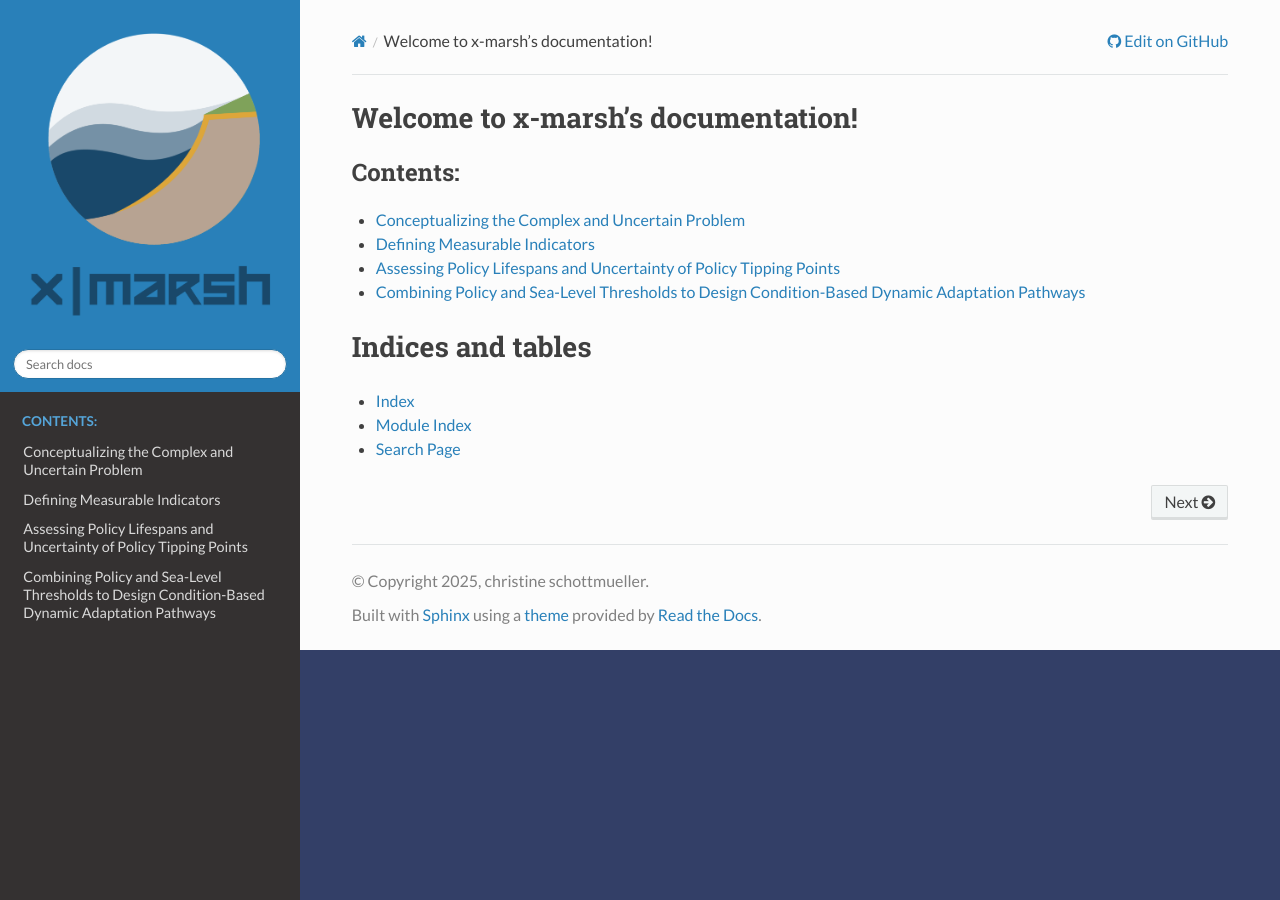
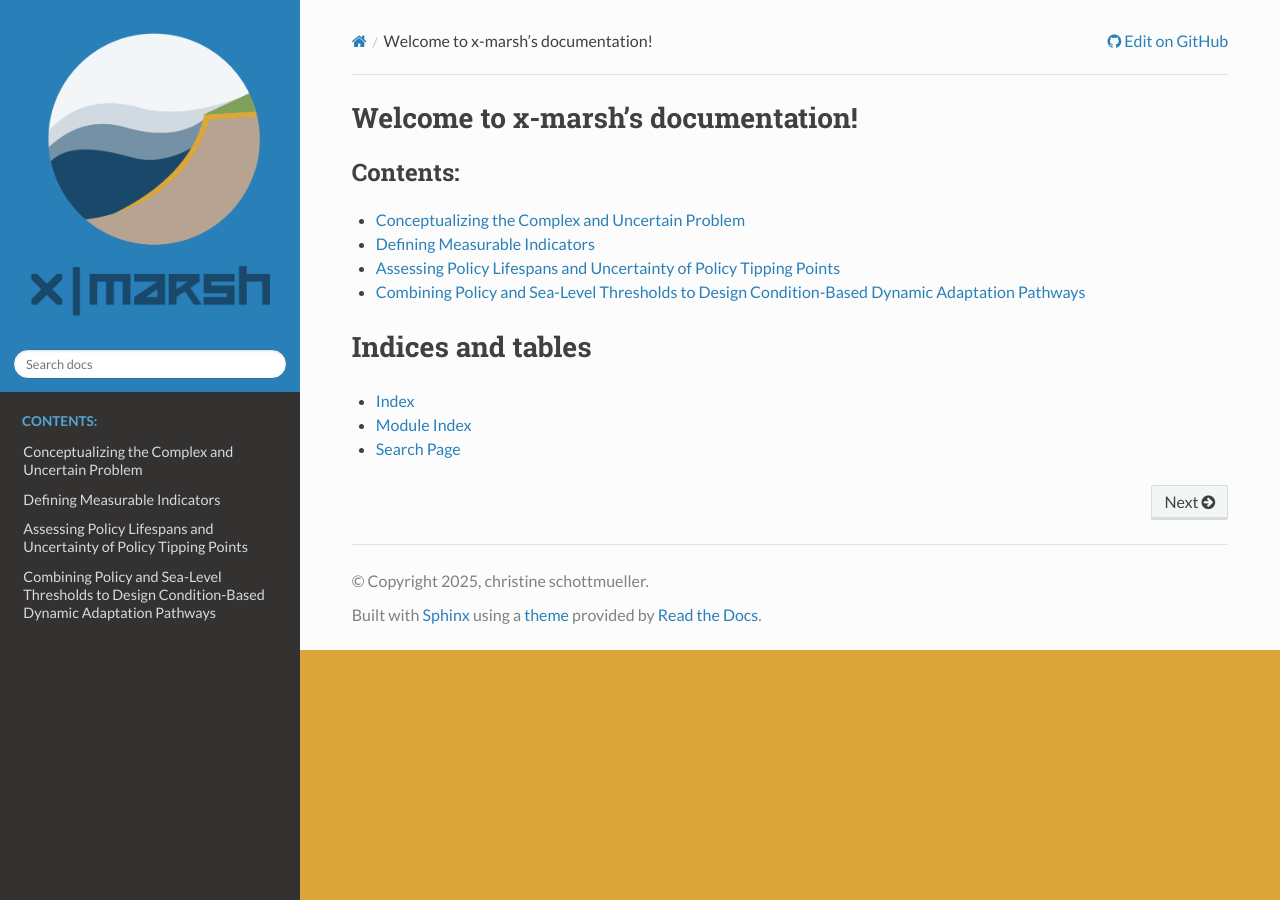
Before and after one commit to christineschottmueller/x-marsh, a Sphinx documentation site: the page built from docs/index.rst, in a window 1280 px wide. Built offline with Sphinx 7.4.7 and the Read the Docs theme 3.1.0, drawn with Linux system fonts in a browser that asks for light colours.

Commit message:
Updated custom.css

```diff
--- a/docs/_static/custom.css
+++ b/docs/_static/custom.css
@@ -30,7 +30,7 @@ body {
 }
 
 .wy-nav-content-wrap {
-    background-color:#333f67;
+    background-color:#DDA63A;
 }
 
 .wy-nav-content {
```
